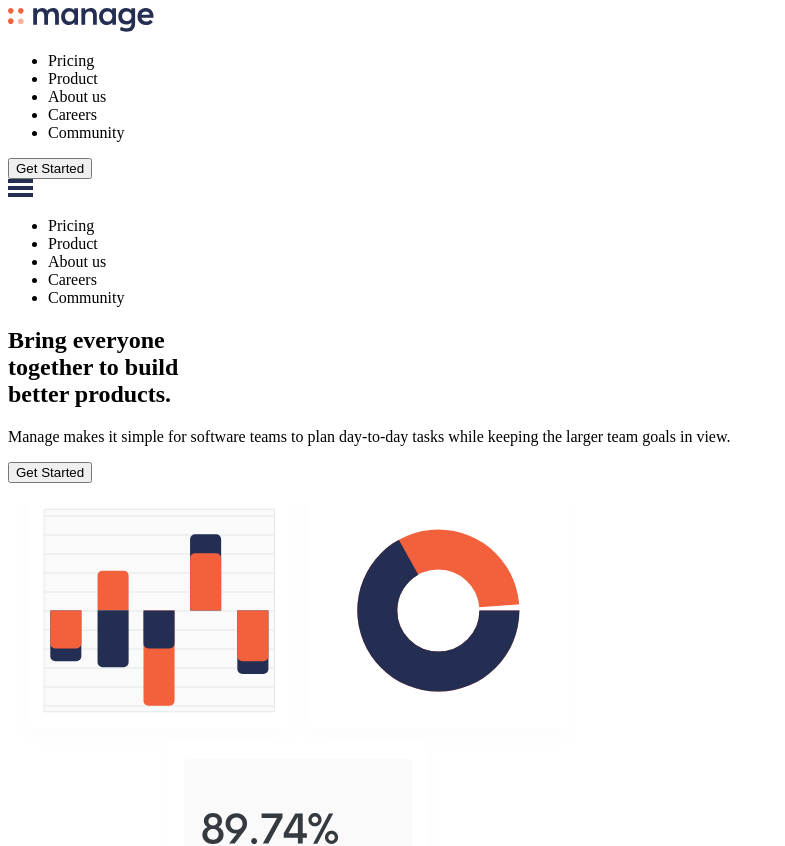
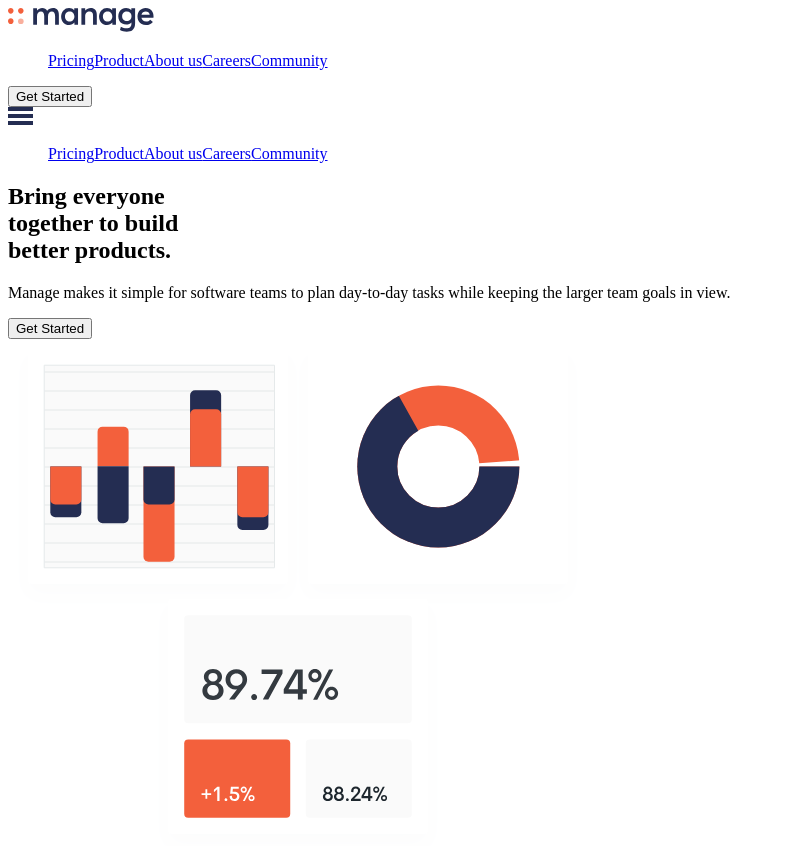
Before and after one commit to MohammadMasumHossain/New_manage_landing_page, a React (Vite) app: page / in a window 1280 px wide. Shown: the top 846 px of the page, without its empty margins (0-785 px from the left). Built offline with nearby package versions, Linux system fonts and the light colour scheme.

Commit message:
navlink and react router provider wrap

```diff
--- a/src/components/Navbar.tsx
+++ b/src/components/Navbar.tsx
@@ -4,6 +4,7 @@ import logo from "../assets/logo.svg";
 import hamburger from "../assets/icon-hamburger.svg";
 import close from "../assets/icon-close.svg";
 import  Button from "./ui/Button";
+import { NavLink } from "react-router";
 
 const Navbar = () => {
   const [nav, setNav] = useState(false);
@@ -14,17 +15,19 @@ const Navbar = () => {
 
   return (
     <>
-      <nav className="flex   relative justify-between gap-8 items-center py-6 px-4 md:px-12">
+      <nav className="flex relative justify-between gap-8 items-center py-6 px-4 md:px-12">
         <div>
           <img className="w-40 h-auto" src={logo} alt="logo" />
         </div>
 
         <ul className="hidden md:flex gap-6 text-gray-700 font-semibold">
-          <li className="relative after:absolute ">Pricing</li>
-          <li>Product</li>
-          <li>About us</li>
-          <li>Careers</li>
-          <li>Community</li>
+
+          <NavLink to="#" className="text-primary-blue">Pricing</NavLink>
+          <NavLink to="#" className="text-primary-blue">Product</NavLink>
+          <NavLink to="#" className="text-primary-blue">About us</NavLink>
+          <NavLink to="#" className="text-primary-blue">Careers</NavLink>
+          <NavLink to="#" className="text-primary-blue">Community</NavLink>
+
         </ul>
 
         {/* Desktop Button */}
@@ -59,11 +62,11 @@ const Navbar = () => {
         }`}
       >
         <ul className="flex flex-col gap-4  px-20 py-20 -mt-78 bg-gray-100  text-gray-700">
-          <li>Pricing</li>
-          <li>Product</li>
-          <li>About us</li>
-          <li>Careers</li>
-          <li>Community</li>
+          <NavLink to="#" className="text-primary-blue">Pricing</NavLink>
+          <NavLink to="#" className="text-primary-blue">Product</NavLink>
+          <NavLink to="#" className="text-primary-blue">About us</NavLink>
+          <NavLink to="#" className="text-primary-blue">Careers</NavLink>
+          <NavLink to ="#" className="text-primary-blue">Community</NavLink>
         </ul>
       </nav>
     </>
--- a/src/components/ui/Button.tsx
+++ b/src/components/ui/Button.tsx
@@ -1,6 +1,6 @@
 const Button = () => {
   return (
-    <button className="bg-orange-500 hover:bg-orange-400 text-white font-semibold w-40 h-12 rounded-full">
+    <button className="bg-primary-orange  hover:opacity-50 text-white font-semibold w-40 h-12 rounded-full">
       Get Started
     </button>
   );
--- a/src/layouts/RootLayout.tsx
+++ b/src/layouts/RootLayout.tsx
@@ -1,3 +1,4 @@
+import { Outlet } from "react-router";
 import Branding from "../components/Branding";
 import Footer from "../components/Footer";
 import Hero from "../components/Hero";
@@ -25,6 +26,7 @@ const RootLayout = () => {
       </div>
 
       <Branding></Branding>
+      <Outlet></Outlet>
 
       <Footer></Footer>
     </section>
--- a/src/main.tsx
+++ b/src/main.tsx
@@ -2,10 +2,15 @@ import { StrictMode } from 'react'
 import { createRoot } from 'react-dom/client'
 import './index.css'
 import App from './App.tsx'
-import RootLayout from './layouts/RootLayout.tsx'
+// import RootLayout from './layouts/RootLayout.tsx'
+import { RouterProvider } from 'react-router'
+import router from './router/router.tsx'
 
 createRoot(document.getElementById('root')!).render(
   <StrictMode>
-    <RootLayout></RootLayout>
+
+      <RouterProvider router={router}></RouterProvider>
+
+
   </StrictMode>,
 )
--- /dev/null
+++ b/src/router/router.tsx
@@ -0,0 +1,10 @@
+import { createBrowserRouter } from "react-router";
+import RootLayout from "../layouts/RootLayout";
+
+const router = createBrowserRouter([
+  {
+    path: "/",
+    element: <RootLayout></RootLayout>,
+  },
+]);
+export default router;
```
